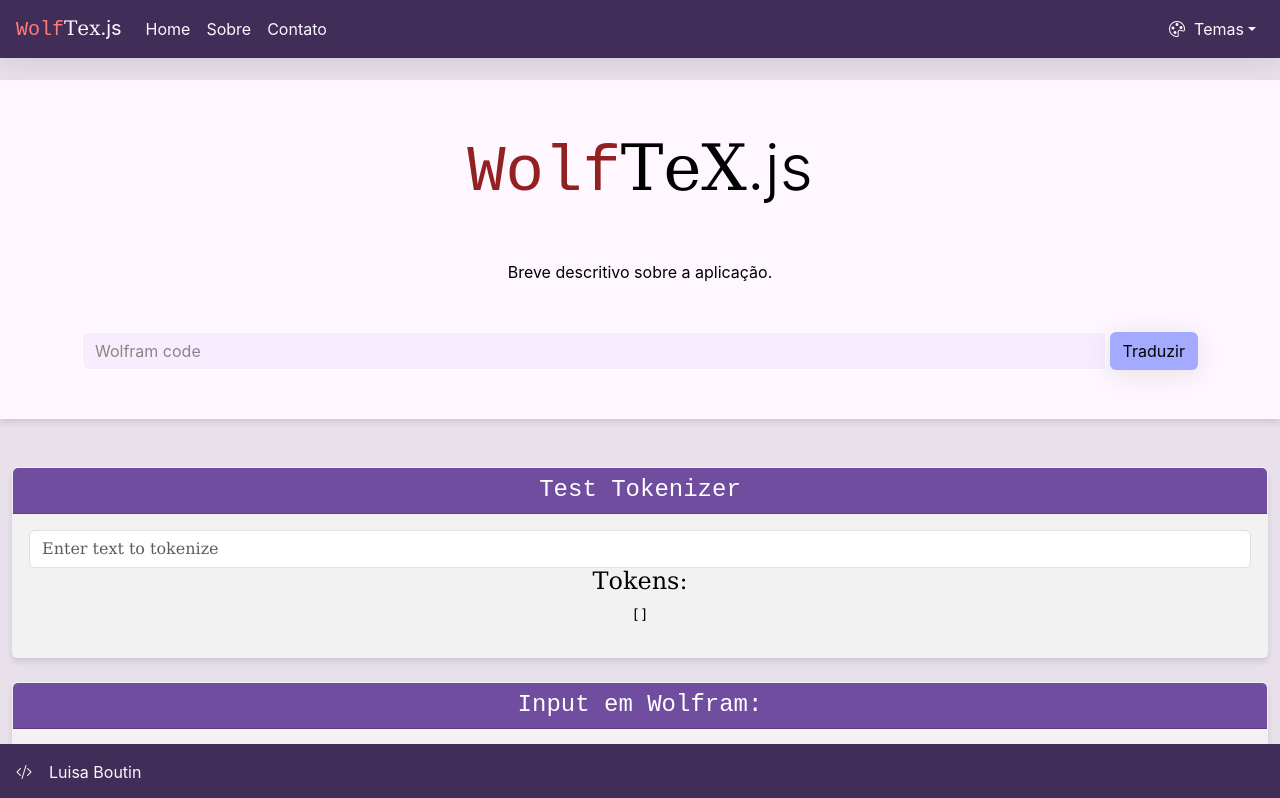
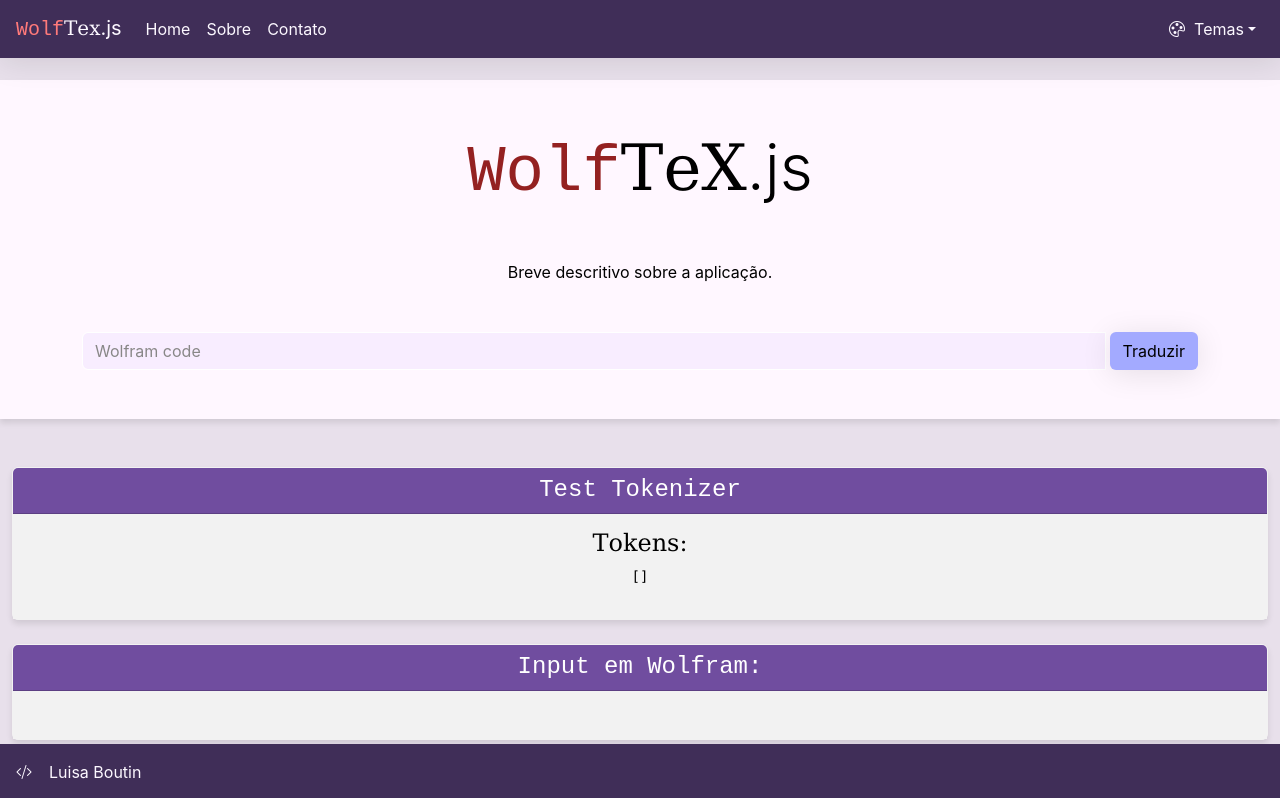
Before and after one commit to luisa-boutin/wolftex, a React (Create React App) app: page / in a window 1280 px wide. Shown: the top 798 px of the page. Built offline with nearby package versions, Linux system fonts and the light colour scheme.

Commit message:
[WIP] Adding the translator

```diff
--- a/src/components/Home/Home.js
+++ b/src/components/Home/Home.js
@@ -1,19 +1,25 @@
 import React, { useState } from "react";
 import LatexRenderer from "../LatexRenderer/LatexRenderer";
-import { translateMathematicaToLatex } from "../Parser/parser";
-
+import { tokenize } from "../Parser/Tokenizer";
+import { convertTokensToLatex } from "../Parser/Translator";
 import "./Home.css";
 
 const Home = () => {
-  const [inputValue, setInputValue] = useState("");
   const [translatedLatex, setLatexCode] = useState("");
+  const [input, setInput] = useState("");
+  const [tokens, setTokens] = useState([]);
 
   const handleInputChange = (event) => {
-    setInputValue(event.target.value);
+    const newText = event.target.value;
+    setInput(newText);
+    const newTokens = tokenize(newText);
+    setTokens(newTokens);
+    const newLatexCode = convertTokensToLatex(newTokens);
+    setLatexCode(newLatexCode);
   };
 
   const handleButtonClick = () => {
-    const translatedLatex = translateMathematicaToLatex(inputValue);
+    const translatedLatex = convertTokensToLatex(tokens);
     setLatexCode(translatedLatex);
   };
 
@@ -35,7 +41,7 @@ const Home = () => {
                 placeholder="Wolfram code"
                 aria-label="Wolfram code"
                 aria-describedby="button-translate"
-                value={inputValue}
+                value={input}
                 onChange={handleInputChange}
               />
               <div className="input-group-append">
@@ -51,7 +57,7 @@ const Home = () => {
           </div>
         </div>
       </div>
-      <LatexRenderer mathematicaCode={inputValue} latexCode={translatedLatex} />
+      <LatexRenderer mathematicaCode={input} latexCode={translatedLatex} />
     </div>
   );
 };
--- a/src/components/LatexRenderer/LatexRenderer.js
+++ b/src/components/LatexRenderer/LatexRenderer.js
@@ -2,17 +2,9 @@ import React, { useState } from "react";
 import "katex/dist/katex.min.css";
 import Latex from "react-latex";
 import "./LatexRenderer.css";
-import { tokenize } from "../Parser/Tokenizer";
 
 const LatexRenderer = ({ mathematicaCode, latexCode }) => {
-  const [input, setInput] = useState("");
   const [tokens, setTokens] = useState([]);
-
-  const handleInputChange = (event) => {
-    setInput(event.target.value);
-    const tokens = tokenize(event.target.value);
-    setTokens(tokens);
-  };
 
   const wrappedLatexCode = `$$${latexCode}$$`;
 
@@ -24,13 +16,6 @@ const LatexRenderer = ({ mathematicaCode, latexCode }) => {
             <h4 className="my-0 font-weight-normal">Test Tokenizer</h4>
           </div>
           <div className="card-body">
-            <input
-              type="text"
-              value={input}
-              onChange={handleInputChange}
-              placeholder="Enter text to tokenize"
-              className="form-control"
-            />
             <h4>Tokens:</h4>
             <pre>{JSON.stringify(tokens, null, 2)}</pre>
           </div>
--- /dev/null
+++ b/src/components/Parser/Translator.js
@@ -0,0 +1,60 @@
+export function convertTokensToLatex(tokens) {
+  let output = "";
+  for (let i = 0; i < tokens.length; i++) {
+    const token = tokens[i];
+    if (!token) {
+      continue;
+    }
+
+    switch (token.type) {
+      case "Number":
+      case "Letter":
+        output += token.value;
+        break;
+      case "Sin":
+      case "Cos":
+        // Check if there are enough tokens ahead to form a valid function call
+        if (
+          i + 3 < tokens.length &&
+          tokens[i + 1].type === "OpenBracket" &&
+          tokens[i + 3].type === "CloseBracket"
+        ) {
+          // Skip the next three tokens as they are part of this function
+          output += `\\${token.type.toLowerCase()}{${tokens[i + 2].value}}`;
+          i += 3;
+        } else {
+          output += `\\${token.type.toLowerCase()}{}`;
+        }
+        break;
+      case "Sum":
+        output += "+";
+        break;
+      case "Subtraction":
+        output += "-";
+        break;
+      case "Multiplication":
+        output += `\\cdot`;
+        break;
+      case "Division":
+        output += `\\div`;
+        break;
+      case "Equals":
+        output += "=";
+        break;
+      case "OpenParenthesis":
+        output += "(";
+        break;
+      case "CloseParenthesis":
+        output += ")";
+        break;
+      case "OpenBracket":
+      case "CloseBracket":
+      case "OpenCurlyBracket":
+      case "CloseCurlyBracket":
+        break;
+      default:
+        output += "";
+    }
+  }
+  return output;
+}
--- a/src/components/Parser/parser.js
+++ /dev/null
@@ -1,27 +0,0 @@
-function tokenize(input) {
-  return input.split(/(sqrt\[|\])/).filter((token) => token.trim() !== "");
-}
-
-function parse(tokens) {
-  if (tokens[0] === "sqrt[" && tokens[tokens.length - 1] === "]") {
-    return {
-      type: "sqrt",
-      expression: tokens.slice(1, tokens.length - 1).join(""),
-    };
-  }
-}
-
-function translate(parsed) {
-  if (parsed.type === "sqrt") {
-    return `\\sqrt{${parsed.expression}}`;
-  }
-}
-
-export function translateMathematicaToLatex(input) {
-  const tokens = tokenize(input);
-  const parsed = parse(tokens);
-  if (!parsed) {
-    return "Input format not recognized";
-  }
-  return translate(parsed);
-}
```
